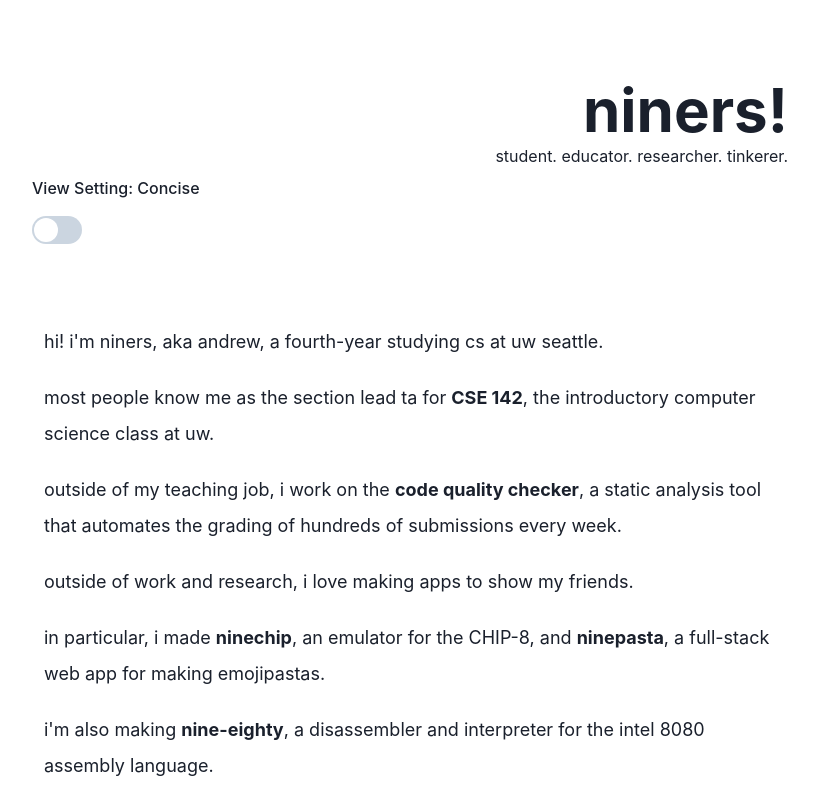
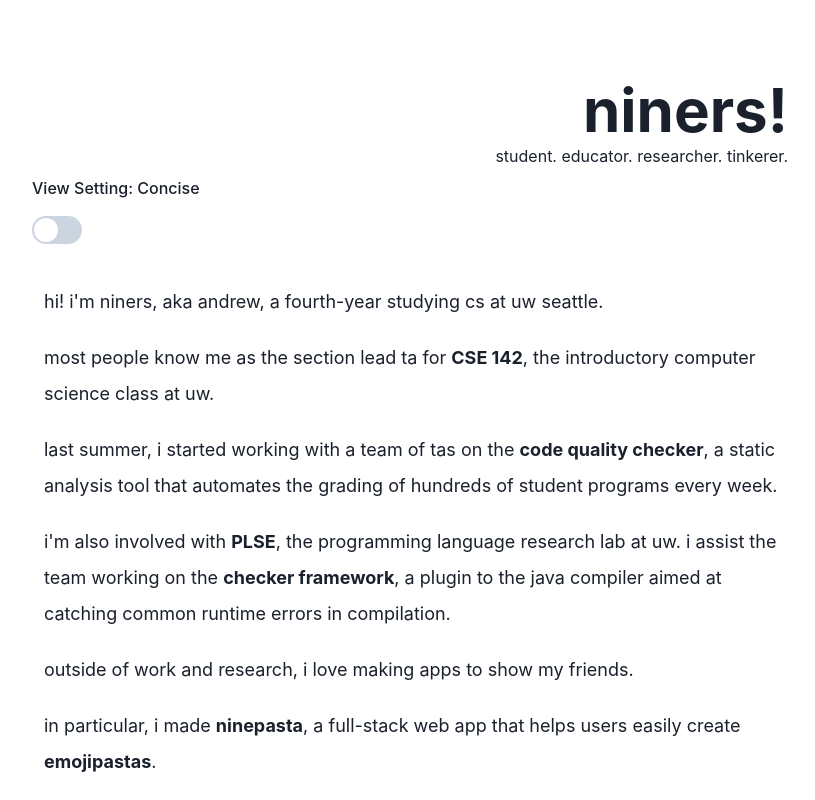
Before and after one commit to ninehusky/ninehusky.github.io, a React (Create React App) app: page / in a window 1280 px wide. Shown: the top 800 px of the page, without its empty margins (224-1039 px from the left). Built offline with nearby package versions, Linux system fonts and the light colour scheme.

Commit message:
More content

```diff
--- a/src/App.tsx
+++ b/src/App.tsx
@@ -25,7 +25,13 @@ export const App = () => {
 
   return (
     <ChakraProvider theme={theme}>
-      <Box mt={["10vh", "10vh"]} mx={"auto"} maxW="container.md" lineHeight="2">
+      <Box
+        mt={["10vh", "10vh"]}
+        mx={"auto"}
+        mb={"10vh"}
+        maxW="container.md"
+        lineHeight="2"
+      >
         <Box textAlign="right" mr={3}>
           <Heading as="h1" size="3xl">
             niners!
@@ -35,7 +41,7 @@ export const App = () => {
         <VerboseSwitch viewSetting={viewSetting} onClick={handleViewChange} />
         <VStack
           mx={3}
-          mt={"10vh"}
+          mt={"5vh"}
           fontSize="lg"
           spacing={5}
           display="flex"
@@ -58,43 +64,68 @@ export const App = () => {
             presenting weekly debriefs to course staff!
           </VerboseText>
           <Text>
-            outside of my teaching job, i work on the{" "}
+            last summer, i started working with a team of tas on the{" "}
             <Link href="#" fontWeight="bold">
               code quality checker
             </Link>
             , a static analysis tool that automates the grading of hundreds of
-            submissions every week.
+            student programs every week.
           </Text>
           <VerboseText viewSetting={viewSetting}>
-            nearly every TA spends about 7 hours a week grading student
-            assignments, which are java programs written to a specification.
-            it's imperative in 142 that students get clear, accurate, and
-            actionable feedback on their homework so they know exactly what to
-            improve on in the future, which inadvertently makes grading an
-            arduous task, especially for new TAs.
+            teaching assistants for 142 spend a lot of time hand-grading student
+            submissions every week. the code quality checker's goal is to
+            alleviate the staff workload by automatically creating and parsing
+            the syntax tree corresponding to a student's submission, and
+            automatically posting feedback annotations/assignment scores
+            according to the assignment's criteria.
           </VerboseText>
           <VerboseText viewSetting={viewSetting}>
-            the code quality checker's goal is to alleviate the staff workload
-            by automatically creating and parsing the syntax tree corresponding
-            to a student's submission, and automatically posting feedback
-            annotations/assignment scores according to the assignment's
-            criteria.
-          </VerboseText>
-          <VerboseText viewSetting={viewSetting}>
-            given the private nature of the criteria covered in the project, the
+            given the nature of the criteria covered in the project, the
             repository is private, but i'm happy to answer any questions about
             the project!
           </VerboseText>
-          {/* <Text>
-          i'm also involved with{" "}
-          <Link href="http://uwplse.org/" fontWeight="bold">
-            PLSE
-          </Link>
-          . i do research with the checker framework.
-        </Text> */}
+          <Text>
+            i'm also involved with{" "}
+            <Link href="http://uwplse.org/" fontWeight="bold">
+              PLSE
+            </Link>
+            , the programming language research lab at uw. i assist the team
+            working on the{" "}
+            <Link href="https://checkerframework.org/" fontWeight="bold">
+              checker framework
+            </Link>
+            , a plugin to the java compiler aimed at catching common runtime
+            errors in compilation.
+          </Text>
           <Text>
             outside of work and research, i love making apps to show my friends.
           </Text>
+          <Text>
+            in particular, i made{" "}
+            <Link fontWeight="bold" href="https://ninepasta.me">
+              ninepasta
+            </Link>
+            , a full-stack web app that helps users easily create{" "}
+            <Link
+              fontWeight="bold"
+              href="https://knowyourmeme.com/memes/emojipasta"
+            >
+              emojipastas
+            </Link>
+            .
+          </Text>
+          <VerboseText viewSetting={viewSetting}>
+            this is a web app produced using the MERN stack (with extra help
+            from chakra-ui). users can run crud operations on a no-sql database
+            of word-emoji pairs. users are authenticated using a custom-made
+            login system, and the service is hosted using github pages, heroku,
+            and mongodb atlas.
+          </VerboseText>
+
+          <Text>
+            i'm also very interested in reverse-engineering older hardware.
+          </Text>
+
           <Text>
             in particular, i made{" "}
             <Link
@@ -103,12 +134,16 @@ export const App = () => {
             >
               ninechip
             </Link>
-            , an emulator for the CHIP-8, and{" "}
-            <Link fontWeight="bold" href="https://ninepasta.me">
-              ninepasta
-            </Link>
-            , a full-stack web app for making emojipastas.
+            , an emulator for the CHIP-8 written in java.
           </Text>
+          <VerboseText viewSetting={viewSetting}>
+            emulators are often described as problems that heavily test
+            low-level programming concepts. although this is certainly true,
+            making an emulator also tested my software engineering skills. the
+            nature of the program makes it so that low-level code is present
+            across the codebase, meaning that well-documented, modular code was
+            a necessity.
+          </VerboseText>
           <Text>
             i'm also making{" "}
             <Link
```
